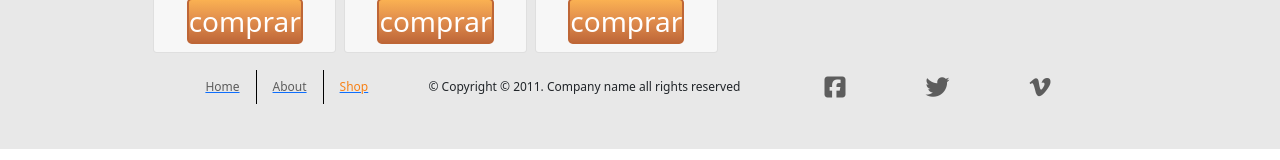
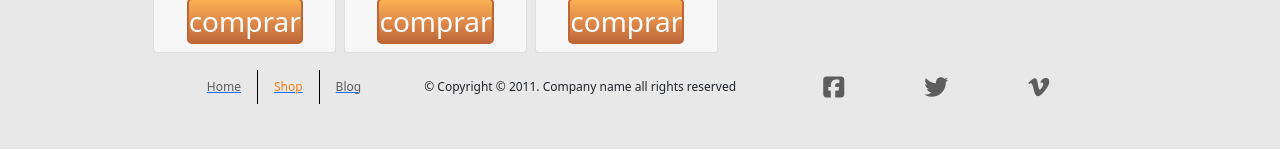
Before and after one commit to lceciliaguerrero/p5-pc5-ux-vue, a Vue app: page /shop in a window 1280 px wide. Shown: the part 420-580 px from the top of the page. Built offline with nearby package versions, Linux system fonts and the light colour scheme.

Commit message:
refactor:
Modifico pequeños fallos

```diff
--- a/src/components/Footer.vue
+++ b/src/components/Footer.vue
@@ -17,20 +17,15 @@
                   >
                 </li>
                 <li class="nav-item border-end">
-                  <router-link to="/about"
-                  ><a class="nav-link">About</a></router-link
-                  >
-                </li>
-                <li class="nav-item">
                   <router-link to="/shop"
                   ><a class="nav-link">Shop</a></router-link
                   >
                 </li>
-<!--                <li class="nav-item">
-                  <router-link to="/checkout"
-                  ><a class="nav-link">Checkout</a></router-link
+                <li class="nav-item">
+                  <router-link to="/blog"
+                  ><a class="nav-link">Blog</a></router-link
                   >
-                </li>-->
+                </li>
               </ul>
             </div>
           </div>
--- a/src/store/index.js
+++ b/src/store/index.js
@@ -41,7 +41,6 @@ export default createStore({
   },
   getters: {
     getImprimirTotal: (state) => {
-      console.log(state);
       let total = 0;
       for (let item of state.carrito) {
         total += item.precio * item.unidades;
--- a/src/views/About.vue
+++ /dev/null
@@ -1,5 +0,0 @@
-<template>
-  <div class="about">
-    <h1>This is an about page</h1>
-  </div>
-</template>
```
